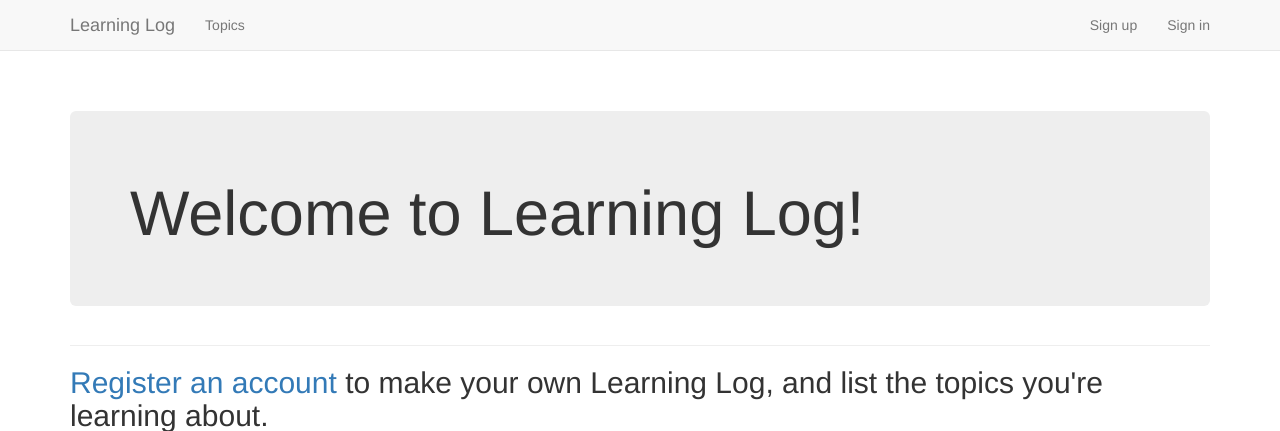
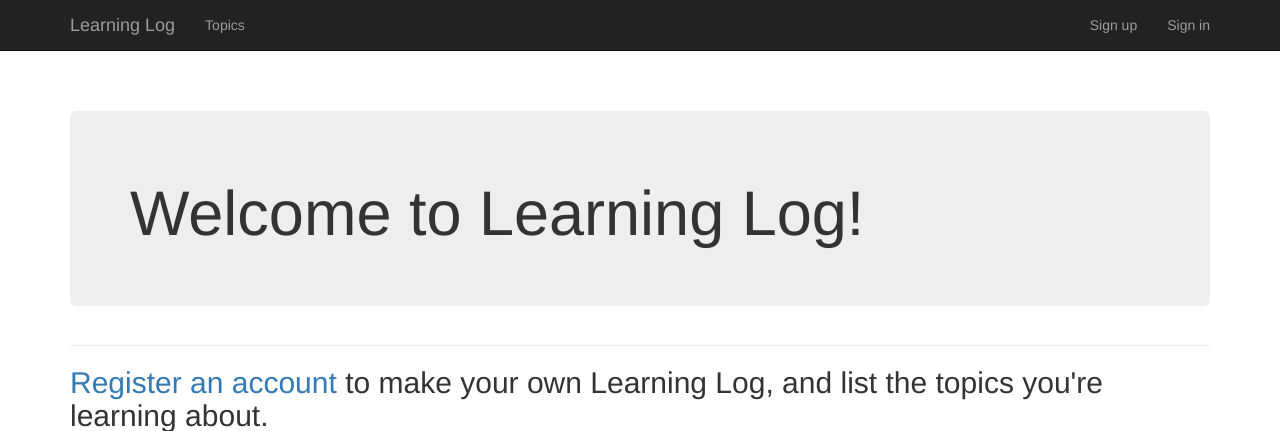
Before and after one commit to truefan4ever/Learning-Log, a Django app: page / in a window 1280 px wide. Shown: the top 431 px of the page. Run offline with Django 3.2, Linux system fonts and the light colour scheme; some libraries are stand-ins or nearby versions.

Commit message:
Changed the color of nav bar.

```diff
--- a/learning_log/wsgi.py
+++ b/learning_log/wsgi.py
@@ -10,10 +10,10 @@ https://docs.djangoproject.com/en/2.1/howto/deployment/wsgi/
 import os
 
 from django.core.wsgi import get_wsgi_application
-from whitenoise.django import DjangoWhiteNoise
+# from whitenoise.django import DjangoWhiteNoise
 
 
 os.environ.setdefault('DJANGO_SETTINGS_MODULE', 'learning_log.settings')
 
 application = get_wsgi_application()
-application = DjangoWhiteNoise(application)
+# application = DjangoWhiteNoise(application)
--- a/learning_logs/templates/learning_logs/base.html
+++ b/learning_logs/templates/learning_logs/base.html
@@ -11,7 +11,7 @@
 	</head>
 	<body>
 		<!-- Статическая навигационная панель -->
-		<nav class="navbar navbar-default navbar-static-top">
+		<nav class="navbar navbar-inverse navbar-static-top">
 			<div class="container">
 				<div class="navbar-header">
 					<button type="button" class="navbar-toggle collapsed"
--- /dev/null
+++ b/requirements.txt
@@ -0,0 +1,6 @@
+dj-database-url==0.5.0
+Django==2.1.1
+django-bootstrap3==11.0.0
+gunicorn==19.9.0
+pytz==2018.5
+whitenoise==4.1
```
